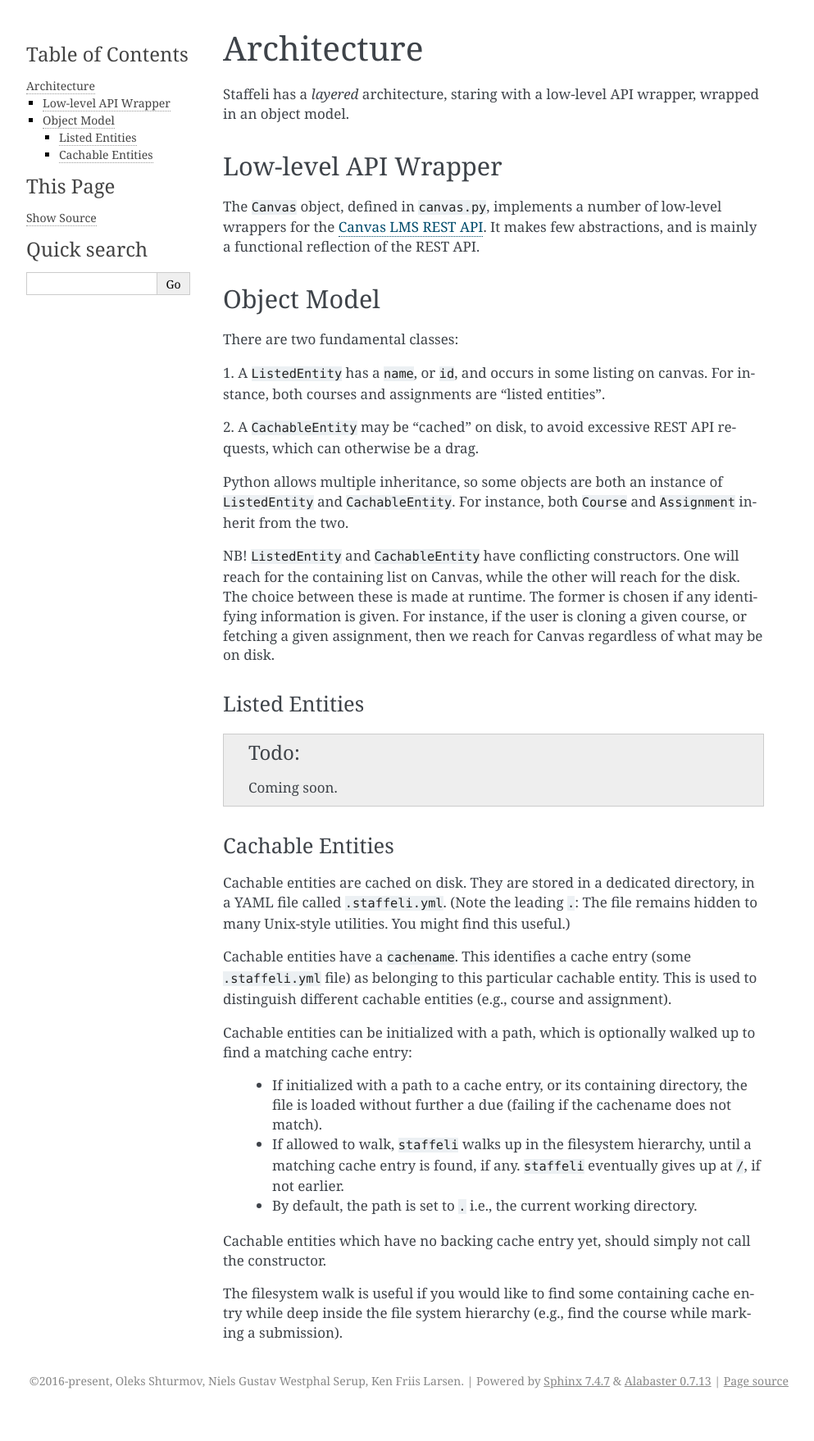
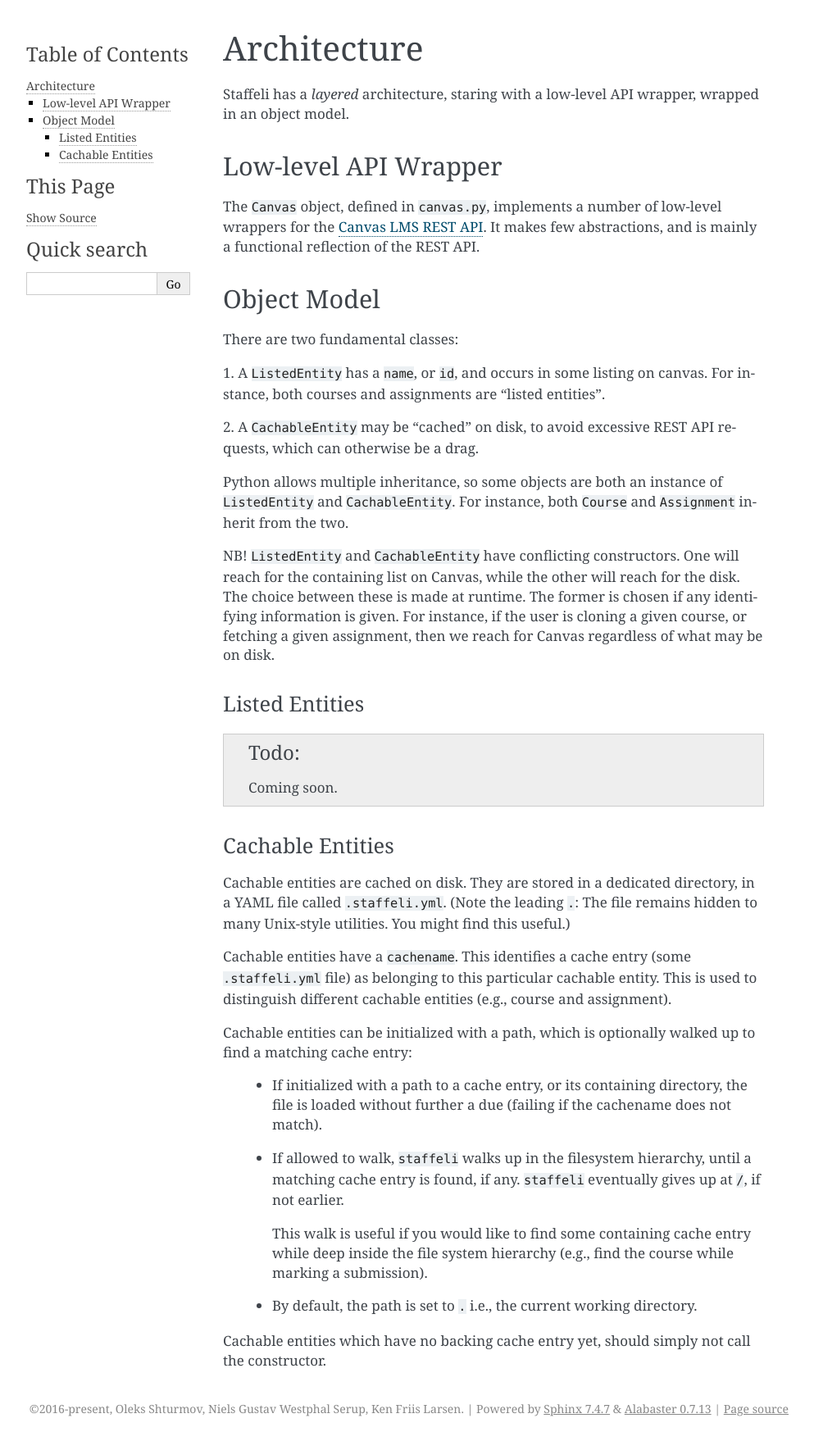
Before and after one commit to diku-dk/staffeli, a Sphinx documentation site: the page built from docs/source/architecture.rst, in a window 1280 px wide. Shown: the whole page at 82% size, without its empty margins (148-1141 px from the left). Built offline with Sphinx 7.4.7, drawn with Linux system fonts in a browser that asks for light colours; before the commit the page ends 1724 px from its top, so only the background shows below that.

Commit message:
Perhaps this looks better directly under the bullet-point

```diff
--- a/docs/source/architecture.rst
+++ b/docs/source/architecture.rst
@@ -65,11 +65,11 @@ to find a matching cache entry:
     hierarchy, until a matching cache entry is found, if any. ``staffeli``
     eventually gives up at ``/``, if not earlier.
 
+    This walk is useful if you would like to find some containing cache
+    entry while deep inside the file system hierarchy (e.g., find the
+    course while marking a submission).
+
   * By default, the path is set to ``.`` i.e., the current working directory.
 
 Cachable entities which have no backing cache entry yet, should simply not call
 the constructor.
-
-The filesystem walk is useful if you would like to find some containing cache
-entry while deep inside the file system hierarchy (e.g., find the course while
-marking a submission).
```
